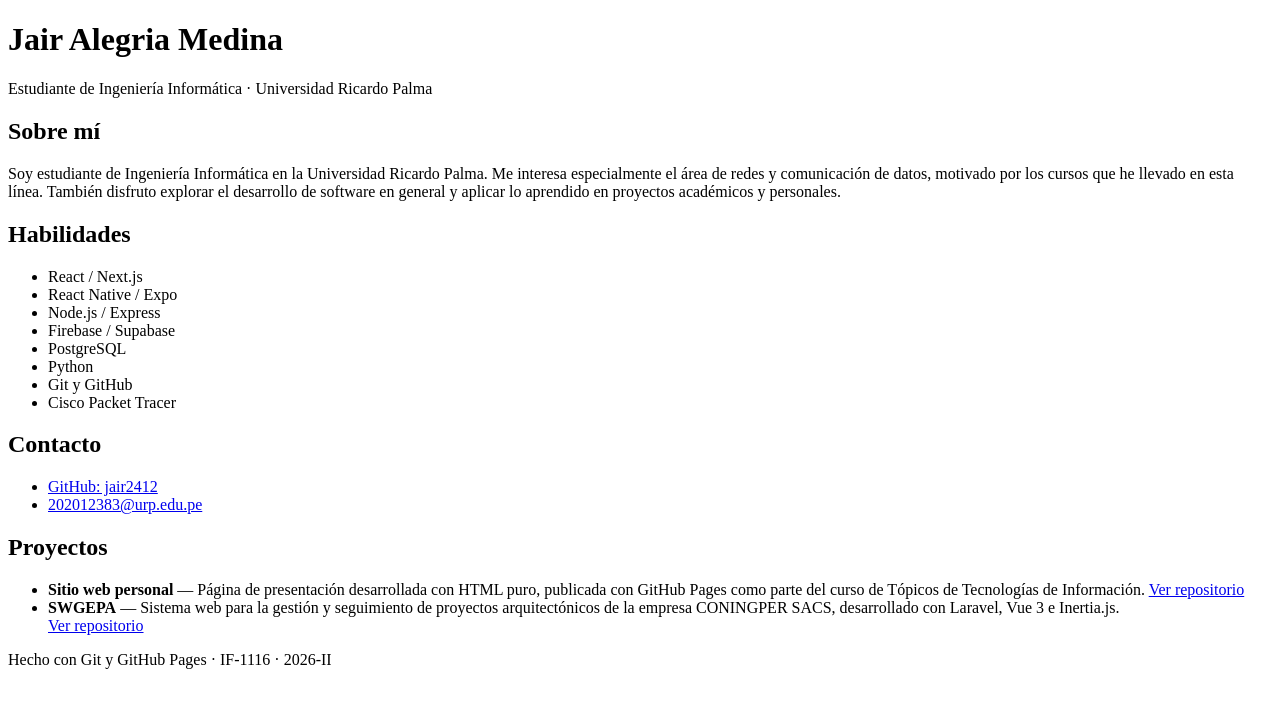
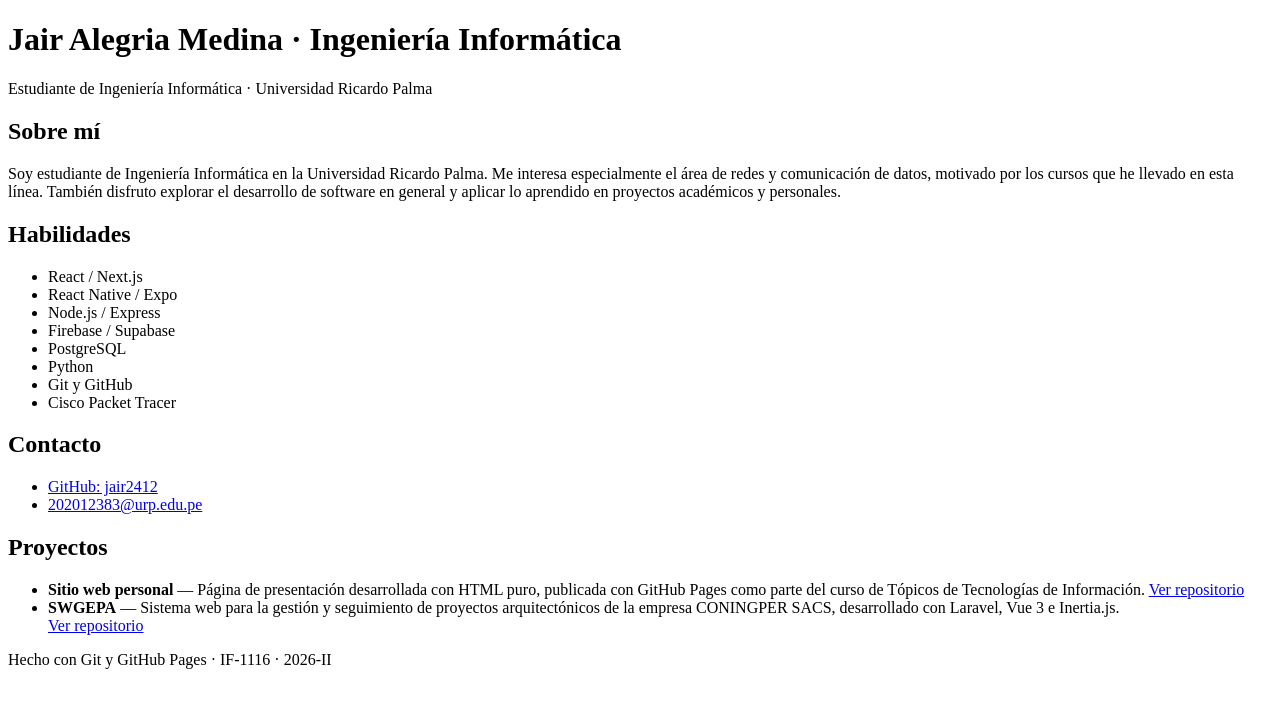
Before and after one commit to jair2412/jair2412.github.io, a plain HTML site: page index.html in a window 1280 px wide. Drawn offline with Linux system fonts and the light colour scheme.

Commit message:
Precisar carrera en el título

```diff
--- a/index.html
+++ b/index.html
@@ -4,10 +4,14 @@
   <meta charset="UTF-8">
   <meta name="viewport" content="width=device-width, initial-scale=1.0">
   <title>Jair Alegria Medina</title>
+
+  <style>
+  .titulo { color: #1f6feb; }
+</style>
 </head>
 <body>
   <header>
-    <h1>Jair Alegria Medina</h1>
+<h1>Jair Alegria Medina · Ingeniería Informática</h1>
     <p>Estudiante de Ingeniería Informática · Universidad Ricardo Palma</p>
   </header>
   <main>
```
